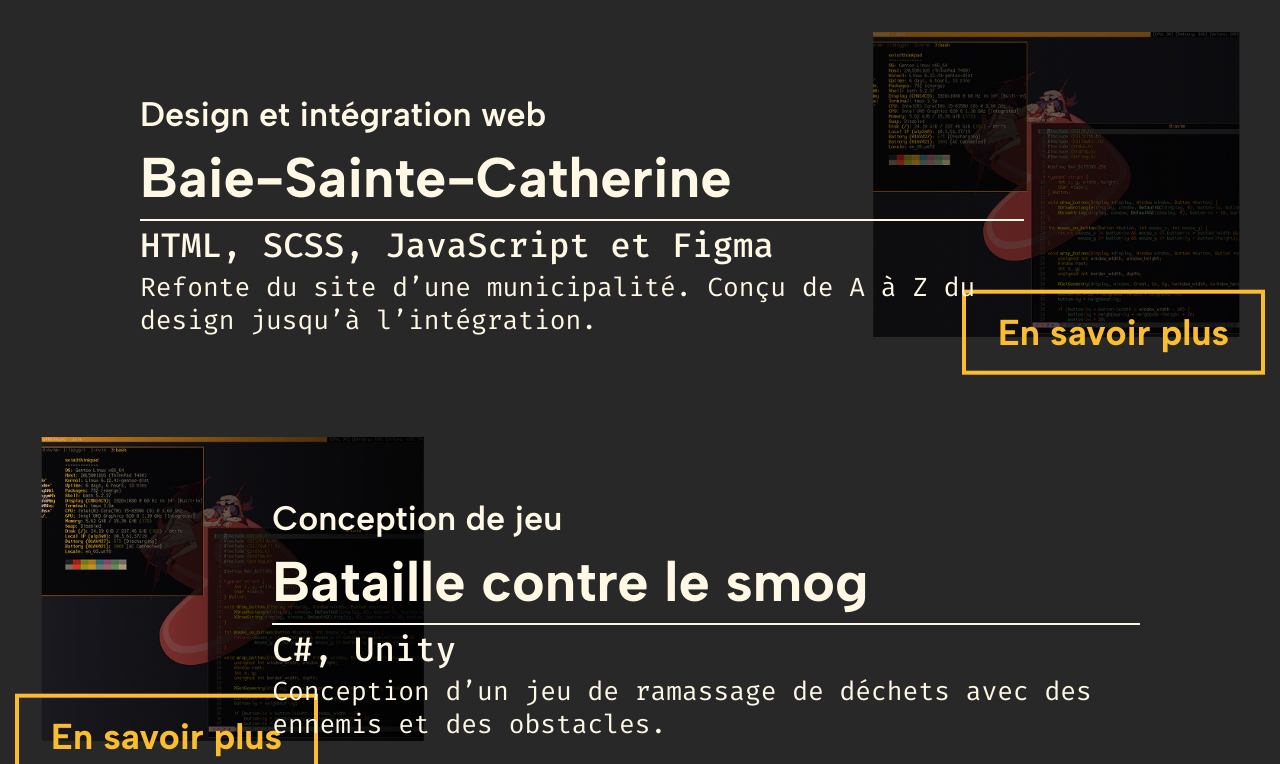
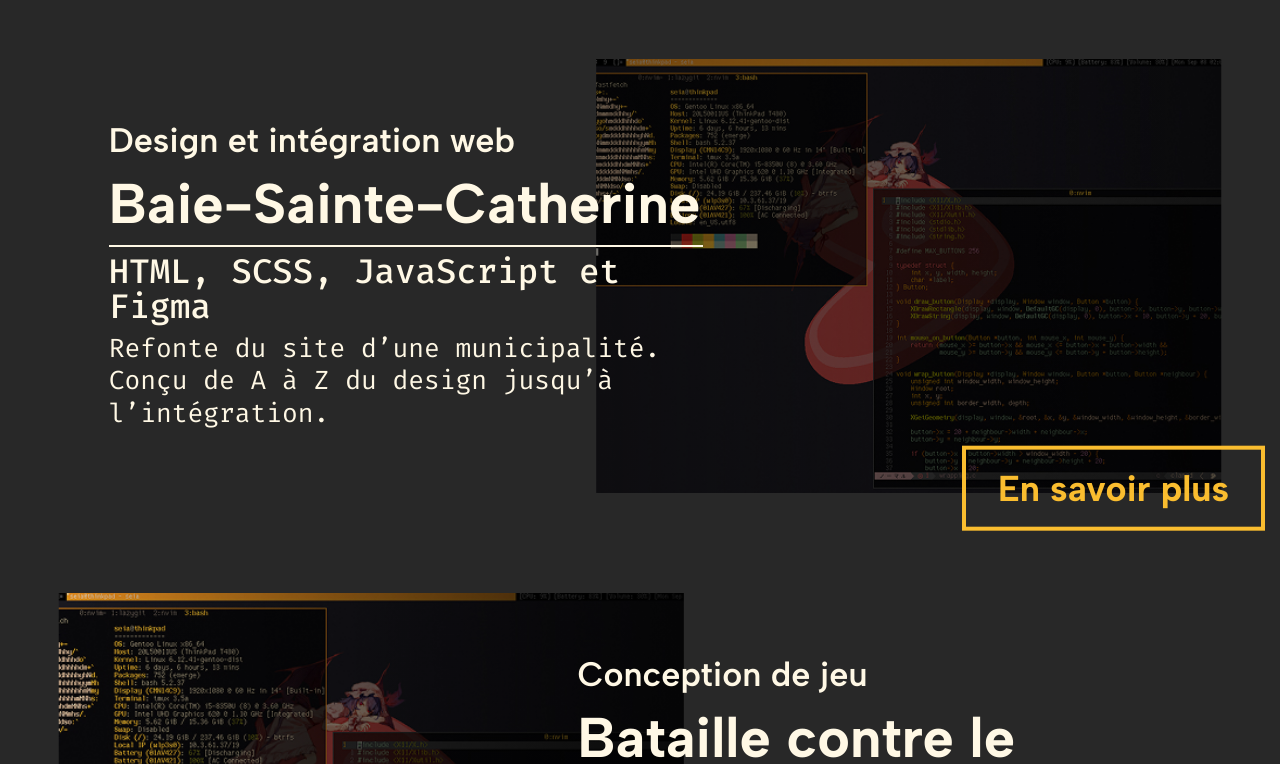
Before and after one commit to JeremyBourg/portfolio, a SvelteKit app: page /projets in a window 1280 px wide. Shown: the part 716-1480 px from the top of the page. Built offline with nearby package versions, Linux system fonts and the light colour scheme.

Commit message:
better project page styles

```diff
--- a/src/routes/projets/+page.svelte
+++ b/src/routes/projets/+page.svelte
@@ -56,12 +56,15 @@ h1 {
 }
 
 .project-card {
-	display: flex;
+	display: grid;
+	grid-template-columns: repeat(2, 1fr);
 	position: relative;
 }
 
 .project-info {
 	z-index: 3;
+	margin-top: 10%;
+	margin-bottom: 10%;
 
 	& > * + * {
 		margin-top: 8px;
@@ -72,10 +75,11 @@ img {
 	display: block;
 	object-fit: cover;
 	height: 100%;
+	width: 100%;
 }
 
 .img-container {
-	max-width: 50%;
+	width: 100%;
 	position: relative;
 }
 
@@ -104,9 +108,8 @@ img {
 }
 
 .card-left .project-info {
-	margin-top: 5%;
 	margin-left: -10%;
-	padding-right: 10%;
+	padding-right: 20%;
 }
 .card-left .button-container {
 	position: absolute;
@@ -117,8 +120,7 @@ img {
 }
 
 .card-right .project-info {
-	margin-top: 5%;
-	padding-left: 10%;
+	padding-left: 15%;
 	margin-right: -10%;
 }
 .card-right .button-container {
```
